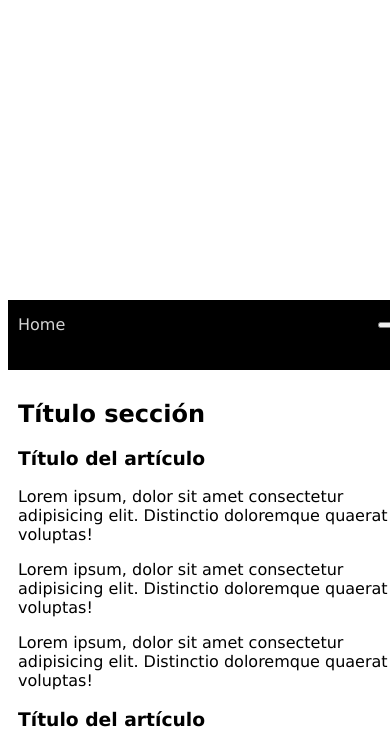
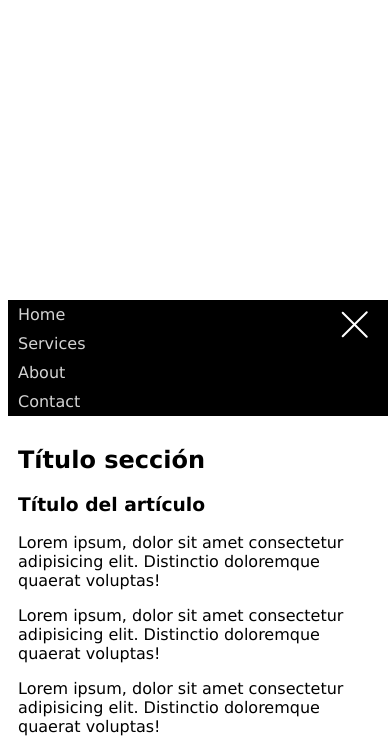
Before and after one commit to DiegoMeatze/plantilla, a plain HTML site: page NewPractice/index.html in a window 390 px wide. Both pictures are taken after a click on the button 386 px from the left and 405 px from the top of the page. Shown: the part 81-827 px from the top of the page. Drawn offline with nearby package versions, Linux system fonts and the light colour scheme.

Commit message:
git push; message"Last Edit";

```diff
--- a/NewPractice/index.html
+++ b/NewPractice/index.html
@@ -28,11 +28,11 @@
             <a href="javascript:void(0);">Contact</a>
         </div>
         <div id="btnHam">
-        <button id="hamburger" onclick="displayMenu()">
-            <div></div>
-            <div></div>
-            <div></div>
-        </button>
+            <button id="hamburguer" onclick="displayMenu()">
+                <div id="linea1"></div>
+                <div id="linea2"></div>
+                <div id="linea3"></div>
+            </button>
         </div>
     </div>
 
@@ -87,13 +87,22 @@
     </div>
 
 </body>
+
 <script>
     var menu = document.getElementById('desplegable');
-    function displayMenu(){
-        var visible=menu.style.display;
-        if(visible.style.display=='flex'){
-            menu.style.display='none';
-        }else menu.style.display='flex';
+    var hamburguer = document.getElementById('hamburguer');
+
+    function displayMenu() {
+        if (menu.style.display == 'flex') {
+            menu.style.display = 'none';
+            hamburguer.classList.remove('equis');
+        } else {
+            menu.style.display = 'flex';
+            hamburguer.classList.add('equis');
+        }
     }
+
+
 </script>
+
 </html>
--- a/NewPractice/style.css
+++ b/NewPractice/style.css
@@ -1,6 +1,7 @@
 body {
     font-family: Verdana, Geneva, Tahoma, sans-serif;
-    width: 100vw;
+    width: 97.5vw;
+
 }
 
 .banner {
@@ -17,10 +18,15 @@ body {
     color: lightgrey;
 
     position: relative;
+
     min-height: 50px;
+
     display: flex;
-    padding: 10px;
-    justify-content: flex-start;
+    padding: 0 10px;
+    justify-content: space-around;
+    align-items: flex-start;
+
+    flex-direction: column;
 }
 
 .menu a {
@@ -32,10 +38,11 @@ body {
 #desplegable {
     display: none;
     justify-self: flex-end;
+
+    /* display: flex; */
     flex-direction: column;
-    /* display: flex; */
 
-
+    transition: all 0.5s;
 }
 
 #btnHam {
@@ -45,15 +52,17 @@ body {
 }
 
 #hamburguer {
-    /* padding:10px ; */
+    /* padding: 10px; */
+
+
     display: flex;
     flex-direction: column;
     width: 3rem;
     height: 3rem;
     border: 0;
+    /* margin-top: 20px; */
     background: transparent;
     gap: .65rem;
-    margin: 20px;
 }
 
 #hamburguer div {
@@ -65,18 +74,29 @@ body {
     transform-origin: left;
 }
 
-button:hover div:first-child {
+.equis div:first-child {
     transform: rotate(45deg);
 }
 
-button:hover div:nth-child(2) {
+.equis div:nth-child(2) {
     opacity: 0;
 }
 
-button:hover div:last-child {
+.equis div:last-child {
     transform: rotate(-45deg);
 }
 
+/* .equis1 {
+    transform: rotate(45deg);
+}
+
+.equis2 {
+    opacity: 0;
+}
+
+.equis3 {
+    transform: rotate(-45deg);
+} */
 
 
 .section {
@@ -126,4 +146,12 @@ img {
     .banner {
         background-image: url(./img/landscape2.jpg);
     }
+
+    #desplegable {
+        display: block;
+    }
+
+    #hamburguer {
+        display: none;
+    }
 }
```
